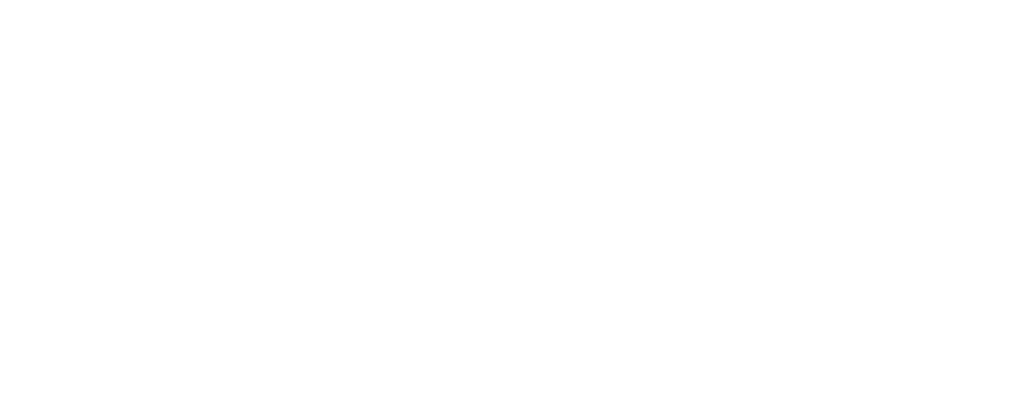
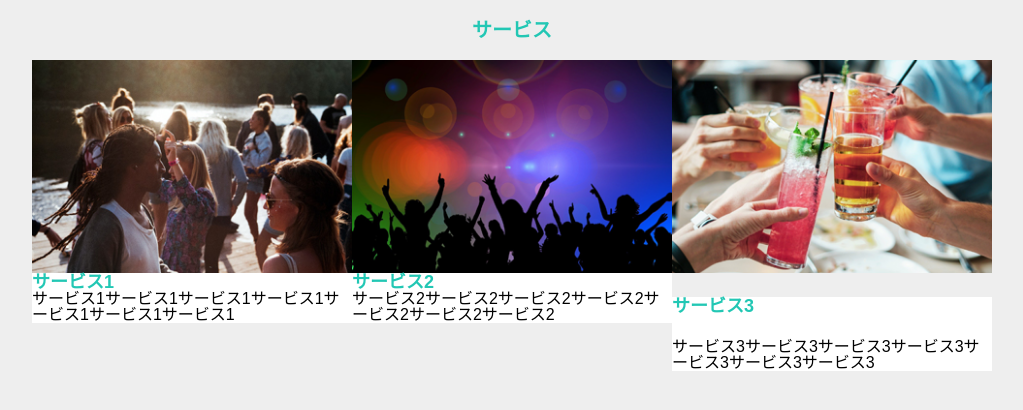
Before and after one commit to Nozomi04k/dezasuta01, a plain HTML site: page kadai03(C)_kuroki/index.html in a window 1280 px wide. Shown: the whole page, without its empty margins (128-1151 px from the left). Drawn offline with Linux system fonts and the light colour scheme.

Commit message:
第3回work2

```diff
--- /dev/null
+++ b/kadai03(C)_kuroki/css/style.css
@@ -0,0 +1,88 @@
+@charset "utf-8";
+
+/* cssリセット */
+
+/*利用するタグによってこちらの内容は増やす*/
+
+html,
+body,
+h1,
+h2,
+h3,
+p,
+dl,
+dt,
+dd,
+ul,
+li {
+  margin: 0;
+  padding: 0;
+  line-height: 1;
+  /*デフォルトの文字色、font-familyを予め当てておく*/
+  color: #000;
+  font-family: "游ゴシック体", YuGothic, "游ゴシック", "Yu Gothic", "メイリオ",
+    "Hiragino Kaku Gothic ProN", "Hiragino Sans", sans-serif;
+}
+
+a {
+  /*下線を消す*/
+  text-decoration: none;
+  /*色を消す*/
+  color: inherit;
+}
+
+ul {
+  /*左の「・」を消す*/
+  list-style: none;
+}
+
+img {
+  max-width: 100%;
+  vertical-align: bottom;
+  border: none;
+}
+
+/* ここから課題です。 */
+
+body {
+  background-color: #eeeeee;
+}
+
+h1 {
+  text-align: center;
+  padding: 20px;
+  font-size: 20px;
+  color: rgb(34, 199, 180);
+}
+
+.menu {
+  display: flex;
+  justify-content: space-between;
+  max-width: 960px;
+  margin: 0 auto;
+}
+
+.menu > div {
+  display: flex;
+  justify-content: space-between;
+}
+
+.service div {
+  background-color: white;
+}
+.service h2 {
+  color: rgb(34, 199, 180);
+  font-size: 18px;
+  text-align: left;
+}
+
+.service h3 {
+  color: rgb(34, 199, 180);
+  font-size: 18px;
+  text-align: left;
+}
+.service h4 {
+  color: rgb(34, 199, 180);
+  font-size: 18px;
+  text-align: left;
+}
--- a/kadai03(C)_kuroki/index.html
+++ b/kadai03(C)_kuroki/index.html
@@ -4,28 +4,51 @@
 <head>
     <meta charset="UTF-8">
     <meta name="viewport" content="width=device-width, initial-scale=1.0">
-    <title>第三回 work1</title>
+    <title>第３回</title>
+    <meta name="description" content="第3回work2">
+    <link rel="stylesheet" href="css/style.css">
+
 </head>
 
 <body>
 
-    <script>
+    <h1>サービス</h1>
 
-        let array = [1, 2, 3, 4, 5, 6, 7, 8, 9, 10];
-        let num = 0;
-        for (i = 0; i < array.length; i++) {
-            num = num + array[i];
-        }
+    <div class="menu">
 
-        if (num >= 20) {
-            console.log('20以上です');
-        } else if (num < 20) {
-            console.log('20未満です');
-        }
+        <div>
 
+            <div class="service">
+                <img src="images/main_1.jpg" alt="イメージ1">
+                <div class="service_comment">
+                    <h2>サービス1</h2>
+                    <p>サービス1サービス1サービス1サービス1サービス1サービス1サービス1</p>
 
-    </script>
+                </div>
 
+            </div>
+
+            <div class="service">
+                <img src="images/main_2.png" alt="イメージ2">
+                <div class="service_comment">
+                    <h3>サービス2</h3>
+                    <p>サービス2サービス2サービス2サービス2サービス2サービス2サービス2</p>
+
+                </div>
+
+            </div>
+
+            <div class="service">
+                <img src="images/main_3.png" alt="イメージ3">
+                <div class="service_comment">
+                    <h4>サービス3</h4>
+                    <p>サービス3サービス3サービス3サービス3サービス3サービス3サービス3</p>
+
+                </div>
+
+            </div>
+
+        </div>
 </body>
 
 </html>
```
Also changed, not shown: kadai03(C)_kuroki/images/main_1.jpg (added), kadai03(C)_kuroki/images/main_2.png (added), kadai03(C)_kuroki/images/main_3.png (added).
